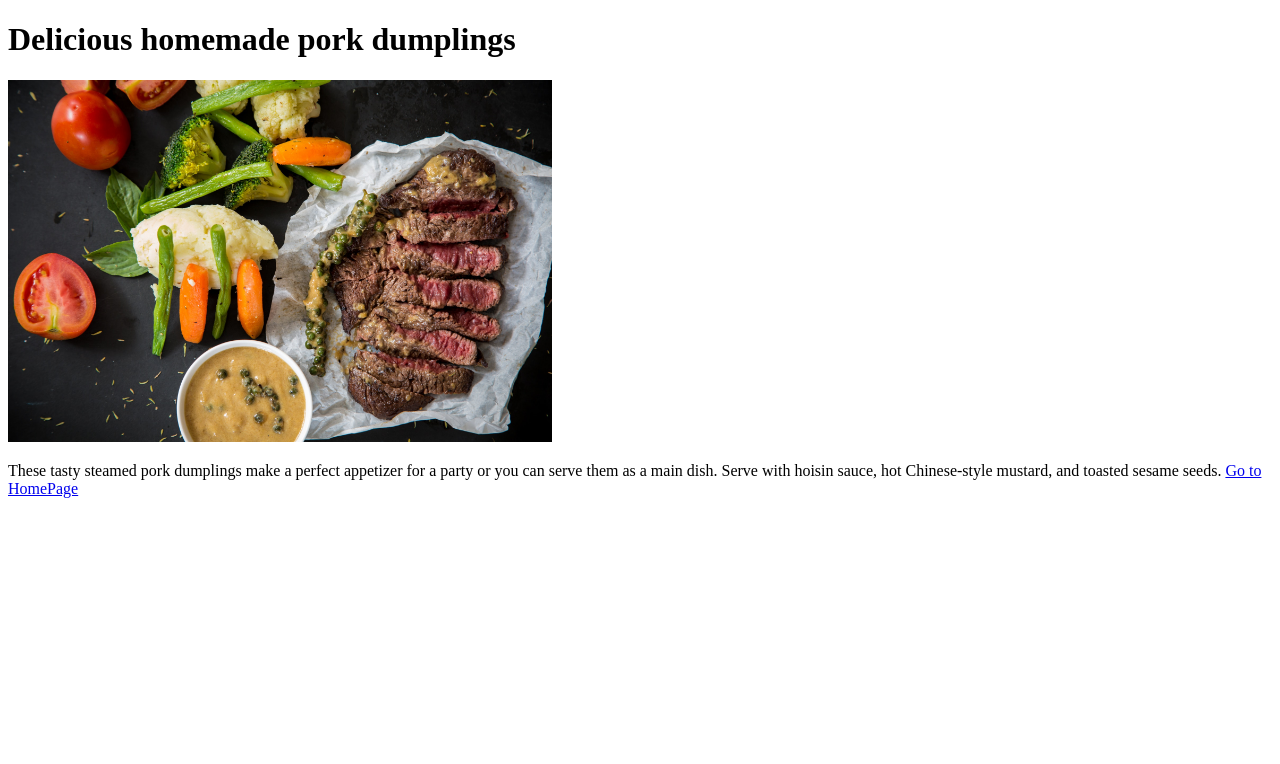
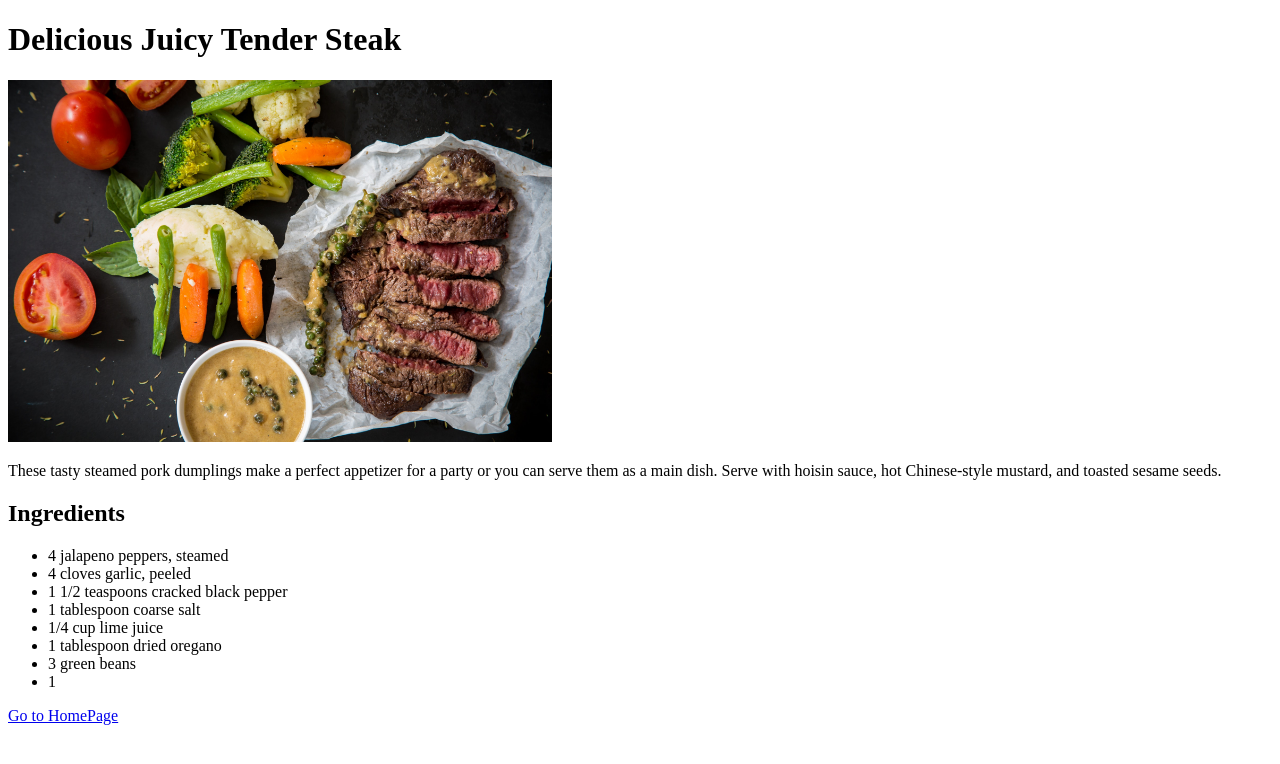
Before and after one commit to xingxing-prog/odin-recipes, a plain HTML site: page recipes/steaks.html in a window 1280 px wide. Drawn offline with Linux system fonts and the light colour scheme.

```diff
--- a/recipes/steaks.html
+++ b/recipes/steaks.html
@@ -4,11 +4,23 @@
         <meta charset="uft-8">
     </head>
     <body>
-        <h1>Delicious homemade pork dumplings</h1>
+        <h1>Delicious Juicy Tender Steak</h1>
         <img src="../img/steak.jpg" alt="Steaks" style="width:544px;height:817">
         <p>These tasty steamed pork dumplings make a perfect appetizer for a party
             or you can serve them as a main dish. Serve with hoisin sauce, hot
             Chinese-style mustard, and toasted sesame seeds.
-        <a href="../index.html">Go to HomePage</a>
+        <h2>Ingredients</h2>
+        <ul>
+           <li>4 jalapeno peppers, steamed</li>
+           <li>4 cloves garlic, peeled</li>
+           <li>1 1/2 teaspoons cracked black pepper</li>
+           <li>1 tablespoon coarse salt</li>
+           <li>1/4 cup lime juice</li>
+           <li>1 tablespoon dried oregano</li>
+           <li>3 green beans</li>
+           <li>1 </li>
+        </ul>
+
+            <p><a href="../index.html">Go to HomePage</a></p>
     </body>
 </html>
```
